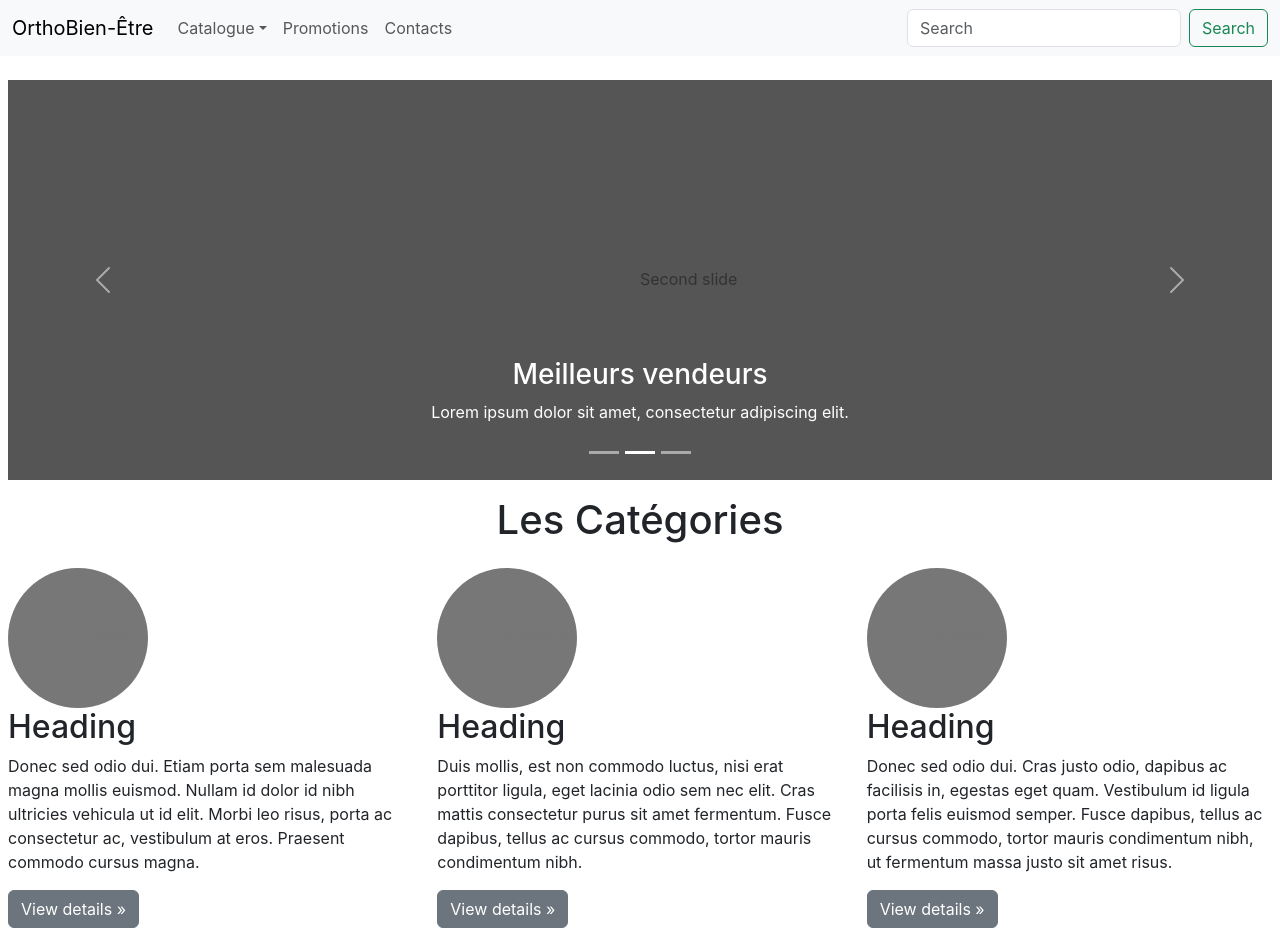
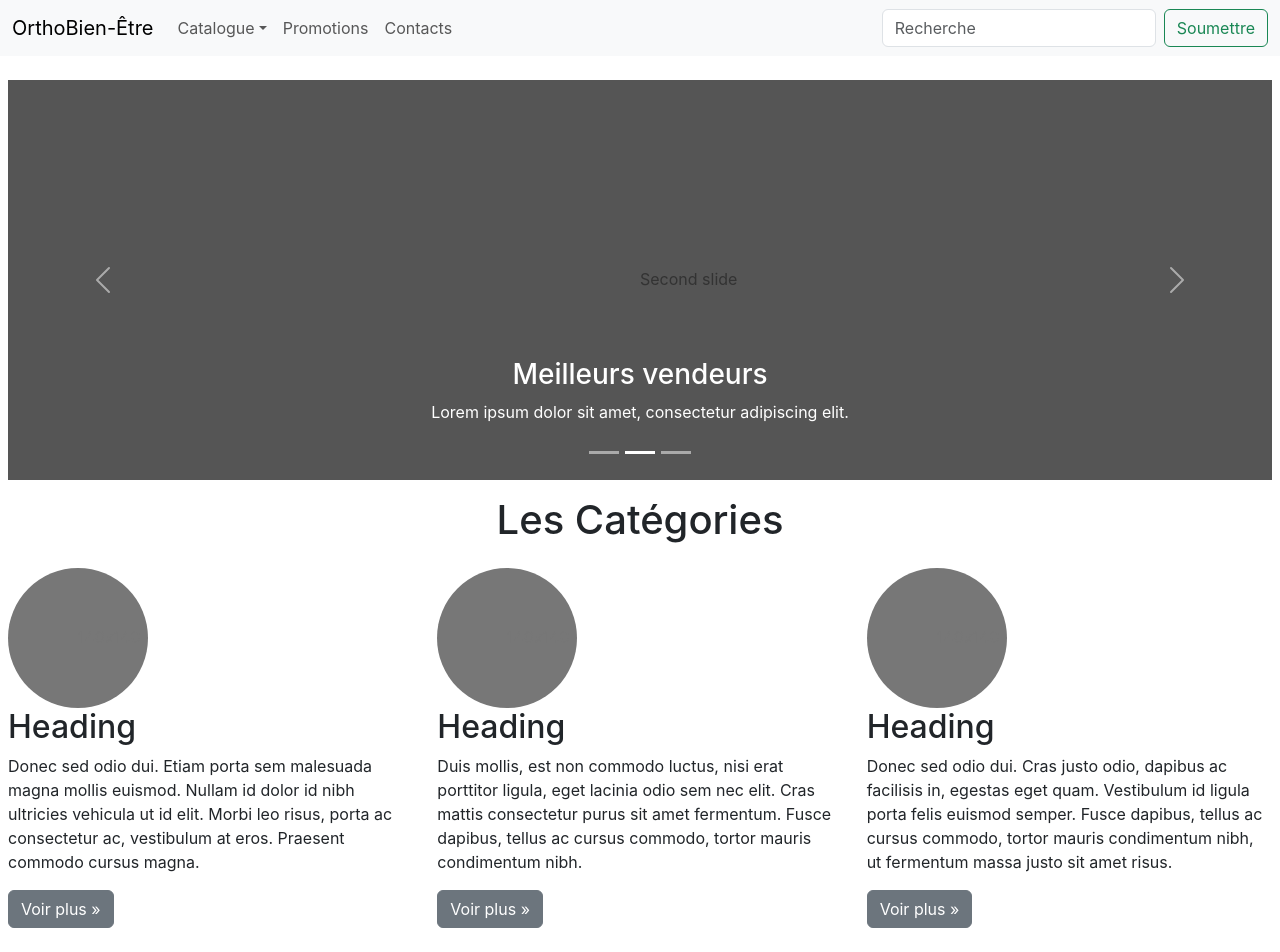
Before and after one commit to INM5001-A23/OrthoBien-Etre, a React (Create React App) app in the folder frontend/: page / in a window 1280 px wide. Shown: the top 952 px of the page. Built offline with nearby package versions, Linux system fonts and the light colour scheme.

Commit message:
Changer mots

```diff
--- a/frontend/src/layout/CarteCercle.js
+++ b/frontend/src/layout/CarteCercle.js
@@ -27,7 +27,7 @@ function CarteCercle() {
         </p>
         <p>
           <a class="btn btn-secondary" href="#" role="button">
-            View details »
+            Voir plus »
           </a>
         </p>
       </div>
@@ -57,7 +57,7 @@ function CarteCercle() {
         </p>
         <p>
           <a class="btn btn-secondary" href="#" role="button">
-            View details »
+            Voir plus »
           </a>
         </p>
       </div>
@@ -87,7 +87,7 @@ function CarteCercle() {
         </p>
         <p>
           <a class="btn btn-secondary" href="#" role="button">
-            View details »
+            Voir plus »
           </a>
         </p>
       </div>
--- a/frontend/src/layout/Navigation.js
+++ b/frontend/src/layout/Navigation.js
@@ -30,11 +30,11 @@ function Navigation() {
           <Form className="d-flex">
             <Form.Control
               type="search"
-              placeholder="Search"
+              placeholder="Recherche"
               className="me-2"
               aria-label="Search"
             />
-            <Button variant="outline-success">Search</Button>
+            <Button variant="outline-success">Soumettre</Button>
           </Form>
         </Navbar.Collapse>
       </Container>
```
